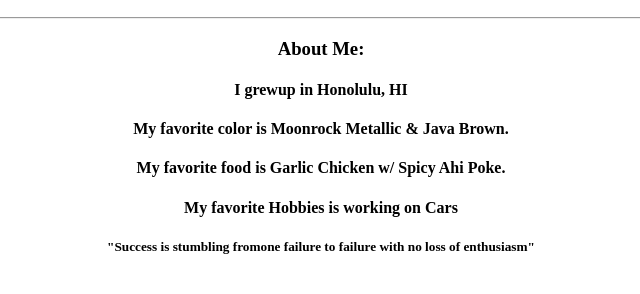
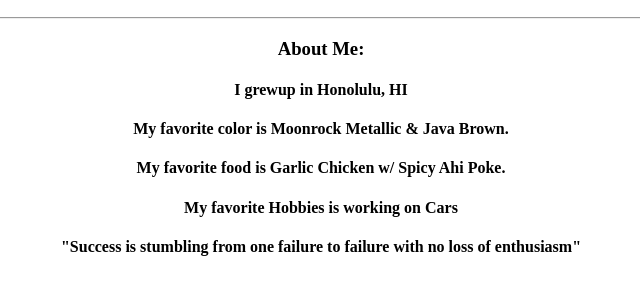
Before and after one commit to aktiangco/my-first-repo, a plain HTML site: page index.html in a window 1280 px wide. Shown: the part 110-404 px from the top of the page, without its empty margins (319-959 px from the left). Drawn offline with Linux system fonts and the light colour scheme.

Commit message:
updated info

```diff
--- a/index.html
+++ b/index.html
@@ -15,7 +15,7 @@
 					<h4>My favorite color is Moonrock Metallic & Java Brown.</h4>
 					<h4>My favorite food is Garlic Chicken w/ Spicy Ahi Poke.</h4>
 					<h4>My favorite Hobbies is working on Cars</h4>
-					<h5>"Success is stumbling fromone failure to failure with no loss of enthusiasm"</h5>
+					<h4>"Success is stumbling from one failure to failure with no loss of enthusiasm"</h4>
 
 			</div>
 		  </body>
```
